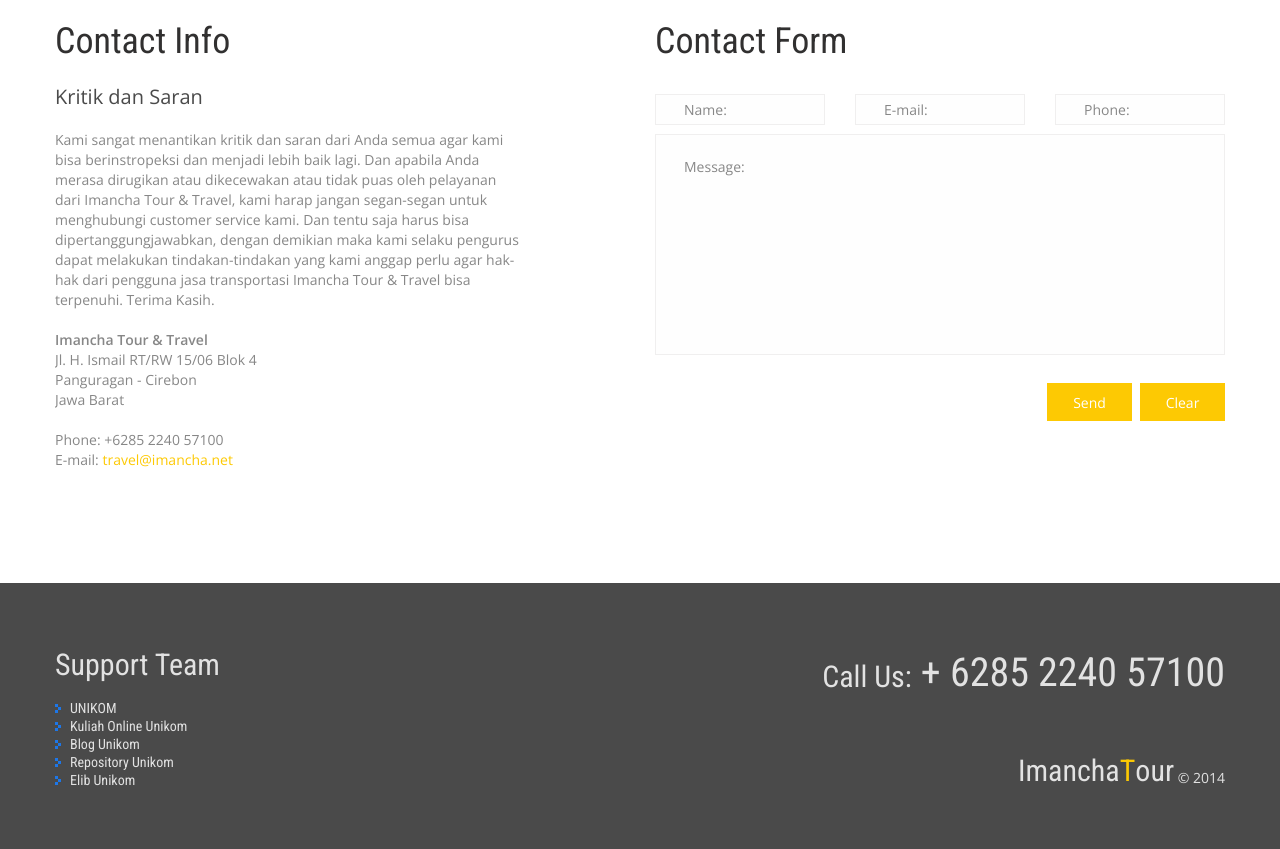
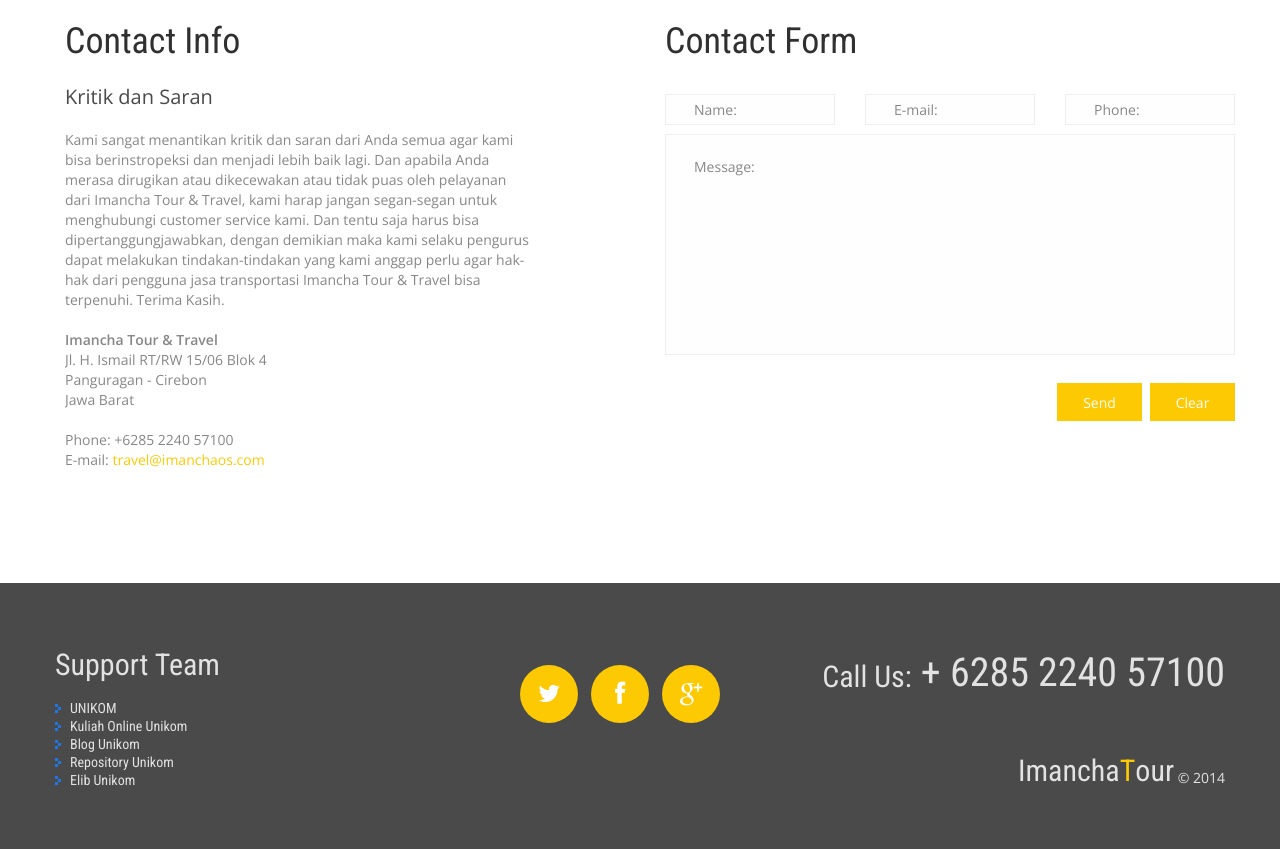
Before and after one commit to imancha/Entrepeneur, a PHP site: page /contacts.php in a window 1280 px wide. Shown: the part 674-1523 px from the top of the page. Run offline with PHP 8.4, Linux system fonts and the light colour scheme; some web fonts are replaced.

Commit message:
2nd Update

```diff
--- a/about.php
+++ b/about.php
@@ -143,6 +143,11 @@
 			<div class="container_12">
 				<div class="grid_12">
 					<div class="f_phone"><span>Call Us:</span> + 6285 2240 57100</div>
+					<div class="socials">
+						<a href="http://www.twitter.com/ImanchaOS" target="_blank" class="fa fa-twitter"></a>
+						<a href="http://www.facebook.com/imancha.os" target="_blank" class="fa fa-facebook"></a>
+						<a href="https://plus.google.com/+ImanSyahOS/" target="_blank" class="fa fa-google-plus"></a>
+					</div>
 						<div class="st1">
 							<div class="pull-left">
 								<div class="brand">Support Team</div>
--- a/cars.php
+++ b/cars.php
@@ -109,6 +109,11 @@
 			<div class="container_12">
 				<div class="grid_12">
 					<div class="f_phone"><span>Call Us:</span> + 6285 2240 57100</div>
+					<div class="socials">
+						<a href="http://www.twitter.com/ImanchaOS" target="_blank" class="fa fa-twitter"></a>
+						<a href="http://www.facebook.com/imancha.os" target="_blank" class="fa fa-facebook"></a>
+						<a href="https://plus.google.com/+ImanSyahOS/" target="_blank" class="fa fa-google-plus"></a>
+					</div>
 						<div class="st1">
 							<div class="pull-left">
 								<div class="brand">Support Team</div>
--- a/contacts.php
+++ b/contacts.php
@@ -96,7 +96,7 @@
 									</dt>
 									<br>
 									<dd><span>Phone:</span> +6285 2240 57100</dd>
-									<dd>E-mail: <a href="mailto:travel@imancha.net" class="color1">travel@imancha.net</a></dd>
+									<dd>E-mail: <a href="mailto:travel@imanchaos.com" class="color1">travel@imanchaos.com</a></dd>
 								</dl>
 							</address>
 						</div>
@@ -145,6 +145,11 @@
 			<div class="container_12">
 				<div class="grid_12">
 					<div class="f_phone"><span>Call Us:</span> + 6285 2240 57100</div>
+					<div class="socials">
+						<a href="http://www.twitter.com/ImanchaOS" target="_blank" class="fa fa-twitter"></a>
+						<a href="http://www.facebook.com/imancha.os" target="_blank" class="fa fa-facebook"></a>
+						<a href="https://plus.google.com/+ImanSyahOS/" target="_blank" class="fa fa-google-plus"></a>
+					</div>
 						<div class="st1">
 							<div class="pull-left">
 								<div class="brand">Support Team</div>
--- a/css/style.css
+++ b/css/style.css
@@ -26,10 +26,10 @@
 }
 
 body {
-	position: relative;
-    background-color: #4a4a4a;
-    color: #878787;
-    font: 14px/20px 'Open Sans', sans-serif;
+  background-color: #4a4a4a;
+  color: #878787;
+  font: 14px/20px 'Open Sans', sans-serif;
+  min-width: 1200px;
 }
 
 .ic {
@@ -270,6 +270,7 @@
 
 .main {
     background-color: #fff;
+    min-width: 1300px;
 }
 
 header {
@@ -278,7 +279,7 @@
 
 
 header h1 {
-	position: relative;
+
 	text-align: center;
     padding-top: 55px;
 }
--- a/css/superfish.css
+++ b/css/superfish.css
@@ -23,7 +23,7 @@
 nav{ position:relative;padding: 0px 0 0 0;}
 .sf-menu ul {position:absolute;top:-999px; display:none;/* left offset of submenus need to match (see below) */}
 .sf-menu>li {
-	display: block;
+
 	position: relative;
 	display: inline-block;
 	font-size: 24px;
@@ -33,7 +33,7 @@
 
 .sf-menu>li>ul>li {
   float: none;
-  position: static;
+
 }
 
 .sf-menu>li+li {
--- a/services.php
+++ b/services.php
@@ -246,6 +246,11 @@
 			<div class="container_12">
 				<div class="grid_12">
 					<div class="f_phone"><span>Call Us:</span> + 6285 2240 57100</div>
+					<div class="socials">
+						<a href="http://www.twitter.com/ImanchaOS" target="_blank" class="fa fa-twitter"></a>
+						<a href="http://www.facebook.com/imancha.os" target="_blank" class="fa fa-facebook"></a>
+						<a href="https://plus.google.com/+ImanSyahOS/" target="_blank" class="fa fa-google-plus"></a>
+					</div>
 						<div class="st1">
 							<div class="pull-left">
 								<div class="brand">Support Team</div>
```
Also changed, not shown: index.php (+8 -7 lines).
